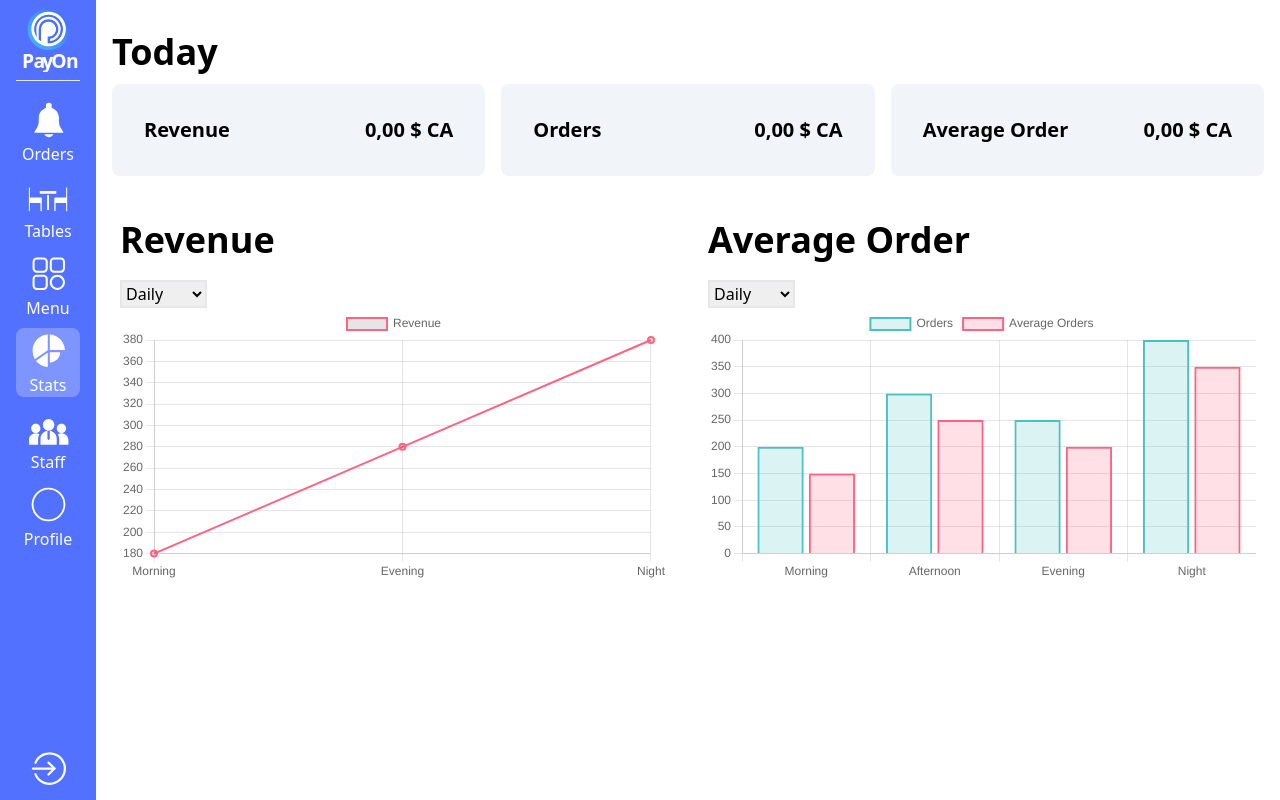
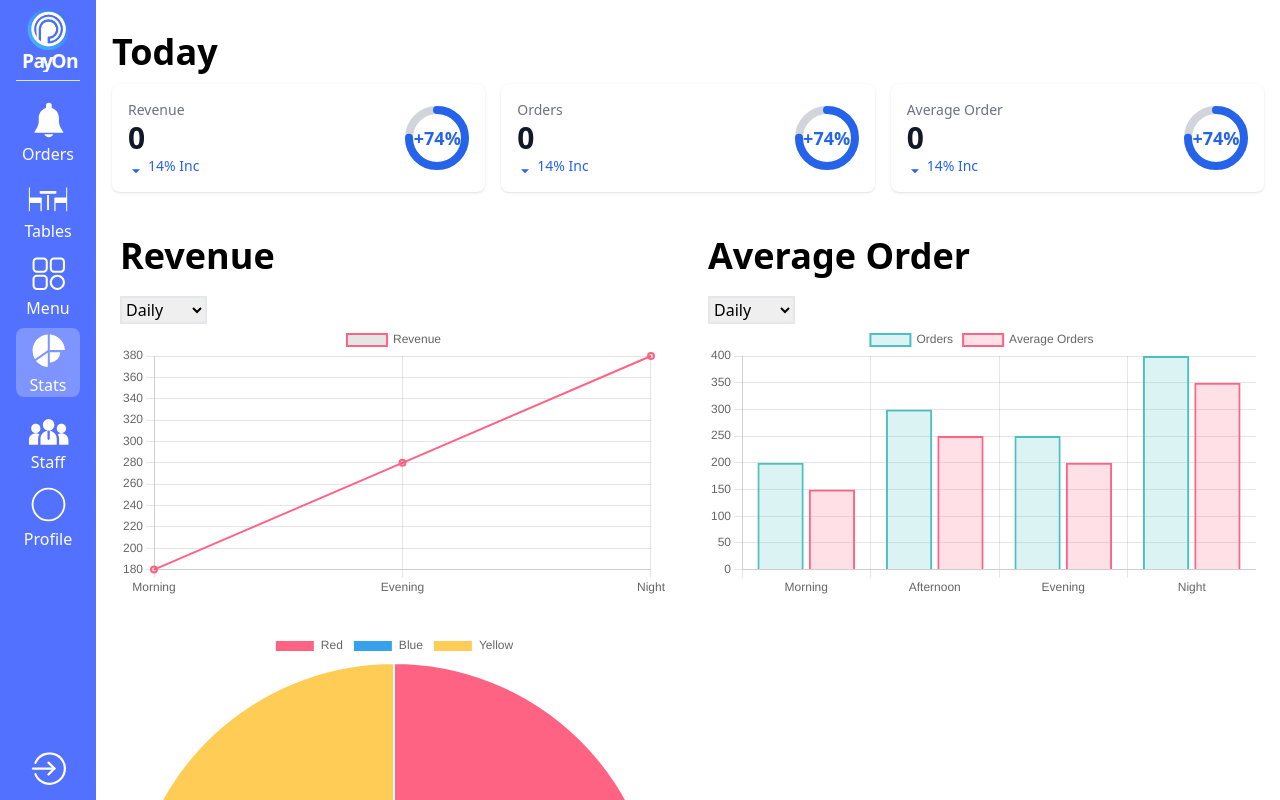
Before and after one commit to Zeeshan044/payon-client-frontend, a Next.js app: page /stats in a window 1280 px wide. Built offline with nearby package versions, Linux system fonts and the light colour scheme; no server answers; sample sign-in values are in the browser's storage.

Commit message:
dashboard and staff page done

```diff
--- a/src/components/ui/button.tsx
+++ b/src/components/ui/button.tsx
@@ -4,7 +4,7 @@ import { LuLoader } from "react-icons/lu";
 interface Props extends React.ButtonHTMLAttributes<HTMLButtonElement> {
   className?: string;
   children?: ReactNode;
-  variant?: "primary" | "secondary";
+  variant?: "primary" | "secondary" | "danger";
   size?: "sm" | "md" | "lg";
   loading?: boolean;
 }
@@ -47,6 +47,9 @@ const Button = React.forwardRef<HTMLButtonElement, Props>(
       case "secondary":
         variantClass = "bg-gray-200 text-gray-800";
         break;
+      case "danger":
+        variantClass = "bg-red-500 text-white";
+        break;
       default:
         variantClass = "bg-primary text-white";
         break;
--- /dev/null
+++ b/src/components/ui/dougnout-chart.tsx
@@ -0,0 +1,30 @@
+import React, { useState } from "react";
+import { Pie } from "react-chartjs-2";
+import { Chart } from "chart.js/auto";
+
+const data = {
+  labels: ["Red", "Blue", "Yellow"],
+  datasets: [
+    {
+      label: "My First Dataset",
+      data: [300, 50, 100],
+      backgroundColor: [
+        "rgb(255, 99, 132)",
+        "rgb(54, 162, 235)",
+        "rgb(255, 205, 86)",
+      ],
+      hoverOffset: 4,
+    },
+  ],
+};
+Chart.register({ id: "doughnut-chart", ...data });
+
+const DoughnutChart = () => {
+  return (
+    <div className="chart-container" data-aos="fade-in">
+      <Pie data={data} />
+    </div>
+  );
+};
+
+export default DoughnutChart;
--- a/src/components/ui/staff-members.tsx
+++ b/src/components/ui/staff-members.tsx
@@ -11,6 +11,8 @@ import IMAGES from "@/constants/images";
 import Button from "@/components/ui/button";
 import { useDispatch } from "react-redux";
 import { openModal } from "@/features/modal/modalSlice";
+import { IoPencilSharp } from "react-icons/io5";
+import { MdDelete } from "react-icons/md";
 
 const StaffMembers = () => {
   const staffMembers = [
@@ -60,70 +62,75 @@ const StaffMembers = () => {
     dispatch(openModal({ view: "ADD_STAFF", data: { title: "Add Staff" } }));
   };
 
-  const handleDeleteStaff = () => { };
+  const handleDeleteStaff = () => {};
 
   return (
-    <div className="mx-4 mt-10">
-      <div className="flex justify-between mb-2 items-center">
-        <h1 className="text-2xl font-semibold lg:text-3xl lg:font-bold">Staff Members</h1>
-        <Button size="md" className="" onClick={handleAddStaff}>
-          Add Staff
-        </Button>
-      </div>
-      <div className="grid grid-cols-1 md:grid-cols-2 lg:grid-cols-3 gap-8">
-        {staffMembers.map((staff) => (
-          <div key={staff.id} className="bg-slate-100 p-4 rounded-md shadow-md">
-            <div className="flex items-center mb-4 justify-between">
-              <Image
-                src={IMAGES.NO_IMAGE}
-                alt=""
-                className="w-20 h-20 rounded-full object-cover"
-              />
-              {/* <div className="text-green-500 font-bold">{staff.isActive ? "Active" : "Not Active"}</div> */}
-            </div>
-            <h2 className="text-lg font-bold">{staff.name}</h2>
-            <p className="text-gray-500">{staff.role}</p>
-            <div className="flex items-center mt-2">
-              <FaEnvelope className="mr-2" />
-              <p>{staff.email}</p>
-            </div>
-            <div className="flex items-center mt-2">
-              <FaPhone className="mr-2" />
-              <p>{staff.phone}</p>
-            </div>
-            <div className="flex items-center mt-2">
-              <FaBuilding className="mr-2" />
-              <p>{staff.restaurant}</p>
-            </div>
-            <div className="flex items-center mt-2">
-              <FaCalendar className="mr-2" />
-              <p>{staff.startDate}</p>
-            </div>
-            <div className="flex items-center mt-2">
-              <FaClock className="mr-2" />
-              <p>{staff.workingHours}</p>
-            </div>
-            <div className="flex items-center mt-2">
-              <FaCalendar className="mr-2" />
-              <p>Days Off: {staff.daysOff.join(", ")}</p>
-            </div>
-            <div className="flex justify-between mt-4 items-center">
+    <div className="overflow-x-auto relative shadow-md sm:rounded-lg">
+      <table className="w-full text-sm text-left text-gray-500">
+        <thead className="text-xs text-white uppercase bg-primary">
+          <tr>
+            <th scope="col" className="py-3 px-6">
+              Name
+            </th>
+            <th scope="col" className="py-3 px-6">
+              Email
+            </th>
+            <th scope="col" className="py-3 px-6">
+              Role
+            </th>
+            <th scope="col" className="py-3 px-6">
+              Date
+            </th>
+            <th scope="col" className="py-3 px-6">
+              Status
+            </th>
+            <th scope="col" className="py-3 px-6">
+              Company
+            </th>
+            <th scope="col" className="py-3 px-6">
+              Action
+            </th>
+          </tr>
+        </thead>
+        <tbody>
+          {staffMembers.map((item, index) => (
+            <tr key={index} className="bg-white border-b">
+              <td className="py-4 px-6">{item.name}</td>
+              <td className="py-4 px-6">{item.email}</td>
+              <td className="py-4 px-6">{item.role}</td>
+              <td className="py-4 px-6">{item.startDate}</td>
+              <td className="py-4 px-6">
+                <span
+                  className={`px-2 inline-flex text-xs leading-5 font-semibold rounded-full ${
+                    item.isActive === true
+                      ? "bg-green-100 text-green-800"
+                      : item.isActive === false
+                  }`}
+                >
+                  {item.isActive ? "active" : "inactive"}
+                </span>
+              </td>
+              <td className="py-4 px-6">{item.restaurant}</td>
+              <td className="py-4 px-6 flex">
                 <Button
-                className="text-blue-500"
-                onClick={() => handleEditStaff()}
+                  variant="secondary"
+                  onClick={handleEditStaff}
+                  className="mr-2"
                 >
-                Edit
+                  <IoPencilSharp />
                 </Button>
                 <Button
-                className="!bg-red-400"
-                onClick={() => handleDeleteStaff()}
+                  variant="danger"
+                  onClick={handleDeleteStaff}
+                  className="mr-2"
                 >
-                Delete
+                  <MdDelete />
                 </Button>
-            </div>
-          </div>
+              </td>
+            </tr>
           ))}
-      </div>
+        </tbody>
+      </table>
     </div>
   );
 };
--- a/src/components/ui/stat-card.tsx
+++ b/src/components/ui/stat-card.tsx
@@ -7,10 +7,54 @@ interface Props {
 
 const StatCard: React.FC<Props> = ({ title, value }) => {
   return (
-    <div className="w-full">
-      <div className="flex items-center p-8 justify-between bg-slate-100 rounded-lg font-bold text-xl">
-        <h3>{title}</h3>
-        <span>0,00 $ CA</span>
+    <div className="bg-white shadow rounded-lg p-4 max-w-sm w-full mx-auto">
+      <div className="flex items-center justify-between">
+        <div>
+          <h4 className="text-sm font-medium text-gray-500">{title}</h4>
+          <div className="text-3xl font-semibold text-gray-900">{value}</div>
+          <div className="text-sm font-medium text-blue-600 flex items-center">
+            <svg
+              className="w-4 h-4 text-blue-600 fill-current mr-1"
+              viewBox="0 0 20 20"
+            >
+              <path d="M5 14l5 5 5-5H5z"></path>
+            </svg>
+            14% Inc
+          </div>
+        </div>
+        <div className="relative">
+          <div className="w-16 h-16 flex items-center justify-center">
+            <span className="text-lg font-semibold text-blue-600">+74%</span>
+          </div>
+          <div className="absolute top-0 left-0 w-18 h-16">
+            <svg
+              className="transform -rotate-90 w-full h-full"
+              viewBox="0 0 32 32"
+            >
+              <circle
+                className="text-gray-300"
+                stroke-width="4"
+                stroke="currentColor"
+                fill="none"
+                cx="16"
+                cy="16"
+                r="14"
+              ></circle>
+              <circle
+                className="text-blue-600"
+                stroke-width="4"
+                stroke-dasharray="87.9646"
+                stroke-dashoffset="21.99115"
+                stroke-linecap="round"
+                stroke="currentColor"
+                fill="none"
+                cx="16"
+                cy="16"
+                r="14"
+              ></circle>
+            </svg>
+          </div>
+        </div>
       </div>
     </div>
   );
--- a/src/pages/stats/index.tsx
+++ b/src/pages/stats/index.tsx
@@ -3,6 +3,7 @@ import Layout from "@/components/layout/layout";
 import StatCard from "@/components/ui/stat-card";
 import StatChart from "@/components/ui/stat-revenue-chart";
 import AverageOrdersChart from "@/components/ui/stat-averageOrders-chart";
+import DoughnutChart from "@/components/ui/dougnout-chart";
 
 const Stats: React.FC = () => {
   return (
@@ -17,6 +18,7 @@ const Stats: React.FC = () => {
         <div className=" grid grid-cols-1 md:grid-cols-2 gap-6">
           <StatChart title="Revenue" />
           <AverageOrdersChart title=" Average Order" />
+          <DoughnutChart />
         </div>
       </div>
     </Layout>
--- a/src/services/http.service.ts
+++ b/src/services/http.service.ts
@@ -11,7 +11,7 @@ import { toast } from "react-toastify";
 
 // Create an Axios instance
 const Axios: AxiosInstance = axios.create({
-  baseURL: "https://pleased-cattle-evenly.ngrok-free.app/api",
+  baseURL: process.env.NEXT_PUBLIC_BASE_URL,
   headers: {
     "Content-Type": "multipart/form-data",
     "ngrok-skip-browser-warning": "true",
```
Also changed, not shown: 1 other file (tests, documents, lock files or other folders). Lines whose indentation alone changed are shown as unchanged.
